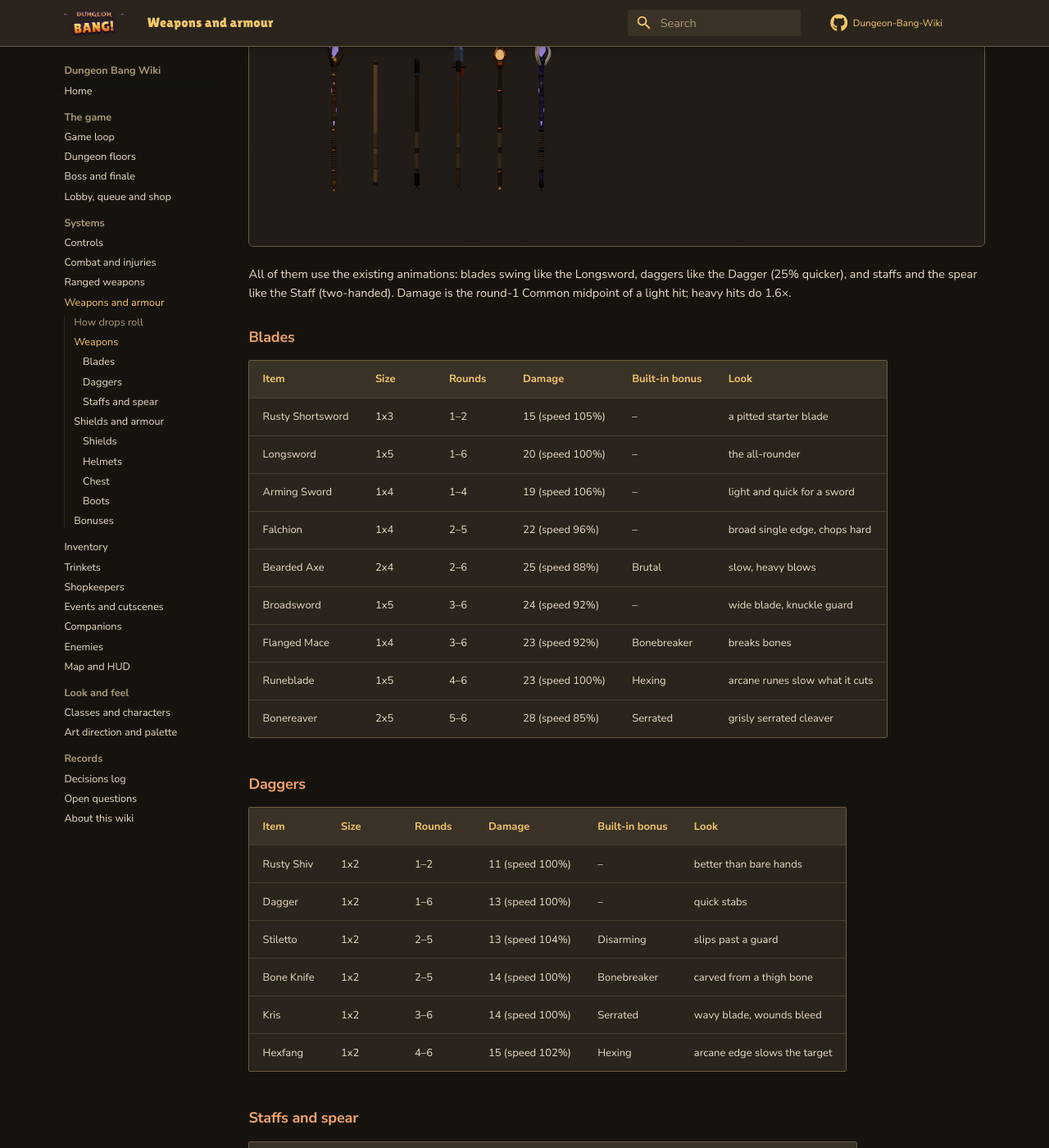
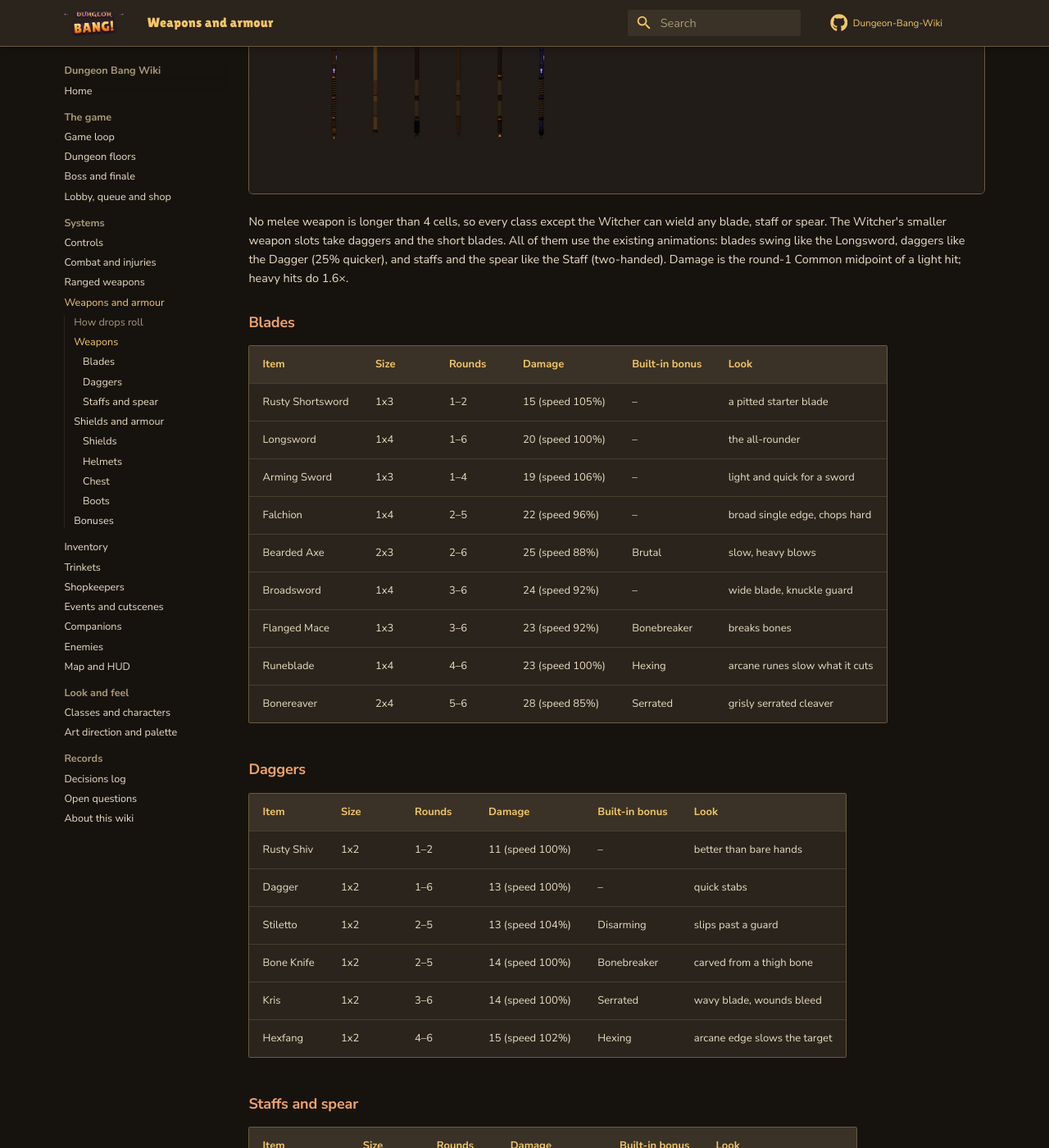
Before and after one commit to iamlegendok/Dungeon-Bang-Wiki, an MkDocs documentation site: the page built from docs/gear.md, in a window 1280 px wide and 1400 px high, scrolled down 3056 px. Shown: the whole window at 82% size. Built offline with MkDocs 1.6.1 and Material for MkDocs 9.7.7, drawn with Linux system fonts in a browser that asks for light colours; comment, search, counter and statistics services are not loaded; some of the changed text lies outside the part shown.

Commit message:
Weapons and armour: smaller footprints so every blade and staff fits the Knight
Co-Authored-By: Claude Opus 5.5 (1M context) <noreply@anthropic.com>
Claude-Session: https://claude.ai/code/session_018bW7hqKMKASJGZwR7DidCQ

```diff
--- a/docs/gear.md
+++ b/docs/gear.md
@@ -34,20 +34,20 @@ Each point of loot luck moves 30% of every tier's chance up one tier. Events kee
 
 ![The new weapon and shield models](assets/img/gear/weapon_roster.jpg)
 
-All of them use the existing animations: blades swing like the Longsword, daggers like the Dagger (25% quicker), and staffs and the spear like the Staff (two-handed). Damage is the round-1 Common midpoint of a light hit; heavy hits do 1.6×.
+No melee weapon is longer than 4 cells, so every class except the Witcher can wield any blade, staff or spear. The Witcher's smaller weapon slots take daggers and the short blades. All of them use the existing animations: blades swing like the Longsword, daggers like the Dagger (25% quicker), and staffs and the spear like the Staff (two-handed). Damage is the round-1 Common midpoint of a light hit; heavy hits do 1.6×.
 
 ### Blades
 | Item | Size | Rounds | Damage | Built-in bonus | Look |
 |-|-|-|-|-|-|
 | Rusty Shortsword | 1x3 | 1–2 | 15 (speed 105%) | – | a pitted starter blade |
-| Longsword | 1x5 | 1–6 | 20 (speed 100%) | – | the all-rounder |
-| Arming Sword | 1x4 | 1–4 | 19 (speed 106%) | – | light and quick for a sword |
+| Longsword | 1x4 | 1–6 | 20 (speed 100%) | – | the all-rounder |
+| Arming Sword | 1x3 | 1–4 | 19 (speed 106%) | – | light and quick for a sword |
 | Falchion | 1x4 | 2–5 | 22 (speed 96%) | – | broad single edge, chops hard |
-| Bearded Axe | 2x4 | 2–6 | 25 (speed 88%) | Brutal | slow, heavy blows |
-| Broadsword | 1x5 | 3–6 | 24 (speed 92%) | – | wide blade, knuckle guard |
-| Flanged Mace | 1x4 | 3–6 | 23 (speed 92%) | Bonebreaker | breaks bones |
-| Runeblade | 1x5 | 4–6 | 23 (speed 100%) | Hexing | arcane runes slow what it cuts |
-| Bonereaver | 2x5 | 5–6 | 28 (speed 85%) | Serrated | grisly serrated cleaver |
+| Bearded Axe | 2x3 | 2–6 | 25 (speed 88%) | Brutal | slow, heavy blows |
+| Broadsword | 1x4 | 3–6 | 24 (speed 92%) | – | wide blade, knuckle guard |
+| Flanged Mace | 1x3 | 3–6 | 23 (speed 92%) | Bonebreaker | breaks bones |
+| Runeblade | 1x4 | 4–6 | 23 (speed 100%) | Hexing | arcane runes slow what it cuts |
+| Bonereaver | 2x4 | 5–6 | 28 (speed 85%) | Serrated | grisly serrated cleaver |
 
 ### Daggers
 | Item | Size | Rounds | Damage | Built-in bonus | Look |
@@ -62,12 +62,12 @@ All of them use the existing animations: blades swing like the Longsword, dagger
 ### Staffs and spear
 | Item | Size | Rounds | Damage | Built-in bonus | Look |
 |-|-|-|-|-|-|
-| Quarterstaff | 1x5 | 1–3 | 17 (speed 100%) | – | plain ash pole |
-| Staff | 1x5 | 1–6 | 18 (speed 100%) | – | the Arcanist's staff |
-| Iron-shod Staff | 1x5 | 2–5 | 20 (speed 97%) | – | iron caps both ends |
-| Boar Spear | 1x5 | 2–6 | 21 (speed 96%) | Brutal | heavy leaf head with lugs |
-| Ember Staff | 1x5 | 3–6 | 21 (speed 100%) | Searing | a live coal in a copper cage |
-| Voidwood Staff | 1x5 | 5–6 | 23 (speed 100%) | Thirsting | bone claws, drinks life |
+| Quarterstaff | 1x4 | 1–3 | 17 (speed 100%) | – | plain ash pole |
+| Staff | 1x4 | 1–6 | 18 (speed 100%) | – | the Arcanist's staff |
+| Iron-shod Staff | 1x4 | 2–5 | 20 (speed 97%) | – | iron caps both ends |
+| Boar Spear | 1x4 | 2–6 | 21 (speed 96%) | Brutal | heavy leaf head with lugs |
+| Ember Staff | 1x4 | 3–6 | 21 (speed 100%) | Searing | a live coal in a copper cage |
+| Voidwood Staff | 1x4 | 5–6 | 23 (speed 100%) | Thirsting | bone claws, drinks life |
 
 The [ranged weapons](ranged.md) (Shortbow, Longbow, Crossbow, Throwing Axes) roll rarity and bonuses too, as a damage multiplier on their own damage.
 
```
Also changed, not shown: docs/assets/img/gear/gear_board.jpg.
